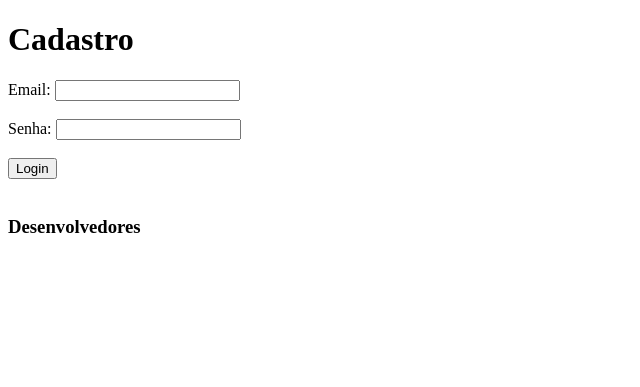
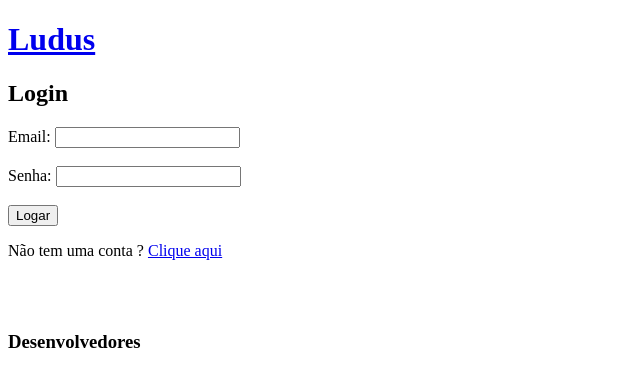
Before and after one commit to LarissaSCordeiro/Ludus, a PHP site: page /login.php in a window 1280 px wide. Shown: the top 387 px of the page, without its empty margins (0-640 px from the left). Run offline with PHP 8.4, Linux system fonts and the light colour scheme.

Commit message:
Add files via upload

```diff
--- a/Ludus/cadastro.php
+++ b/Ludus/cadastro.php
@@ -9,10 +9,11 @@
 <body>
 <!--Interface-->
 <header>
-<h1>Cadastro</h1>
+<h1><a href="index.html">Ludus</a></h1>
 </header>
 <!--apresentacao do site-->
 <nav>
+<h1>Cadastro</h1>
 </nav>
 <article>
 <form action="Cadastrar.php" method="post">
@@ -32,7 +33,7 @@
 $nome = $_POST['nome'];
 require_once("conexao.php");
 $hash = password_hash($_POST['senha'], PASSWORD_BCRYPT);
-$consulta = $mysqli->prepare("INSERT INTO pessoas(email, senha, nome) VALUES (?, ?, ?)");
+$consulta = $mysqli->prepare("INSERT INTO ludus(email, senha, nome) VALUES (?, ?, ?)");
 $consulta->bind_param("sss", $email, $senha, $nome);
 $consulta->execute();
 $consulta->close();
--- a/Ludus/index.html
+++ b/Ludus/index.html
@@ -11,6 +11,7 @@
 <!--Interface-->
 <header>
 <h1>Ludus</h1>
+<a href="login.php">Login</a>
 </header>
 <!--apresentacao do site-->
 <nav>
--- a/Ludus/login.php
+++ b/Ludus/login.php
@@ -9,13 +9,14 @@
 <body>
 <!--Interface-->
 <header>
-<h1>Cadastro</h1>
+<h1><a href="index.html">Ludus</a></h1>
 </header>
 <!--apresentacao do site-->
 <nav>
+<h1>Login</h1>
 </nav>
 <article>
-<form action="Login.php" method="post">
+<form action="login.php" method="post">
 <label for="email">Email:</label>
 <input type="email" name="email" id="email"/>
 <br><br>
@@ -23,17 +24,18 @@
 <input type="text" name="senha" id="senha"/>
 <br><br>
 <?php
-if(isset($_POST['cadastro'])){
+if(isset($_POST['login'])){
 $email = $_POST['email'];
 $senha = $_POST['senha'];
 require_once("conexao.php");
 $hash = password_hash($_POST['senha'], PASSWORD_BCRYPT);
-$consulta = $mysqli->prepare("INSERT INTO pessoas(email, senha) VALUES (?, ?)");
+$consulta = $mysqli->prepare("INSERT INTO ludus(email, senha) VALUES (?, ?)");
 $consulta->bind_param("ss", $email, $senha);
 $consulta->execute();
 $consulta->close();
 } ?>
-<input type="submit" name="login" value="Login"/>
+<input type="submit" name="login" value="Logar"/>
+<p>Não tem uma conta ? <a href="cadastro.php">Clique aqui</a></p>
 <br><br>
 </form>
 </article>
```
